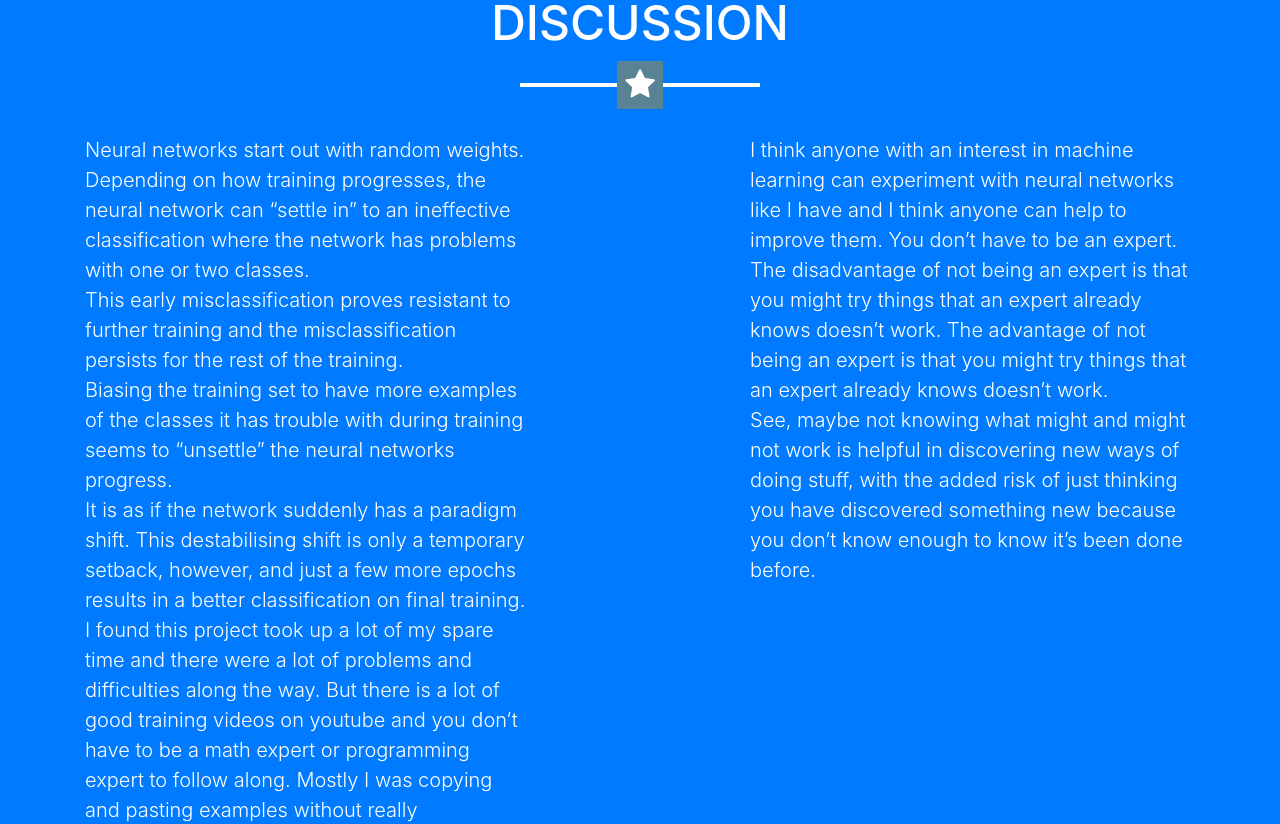
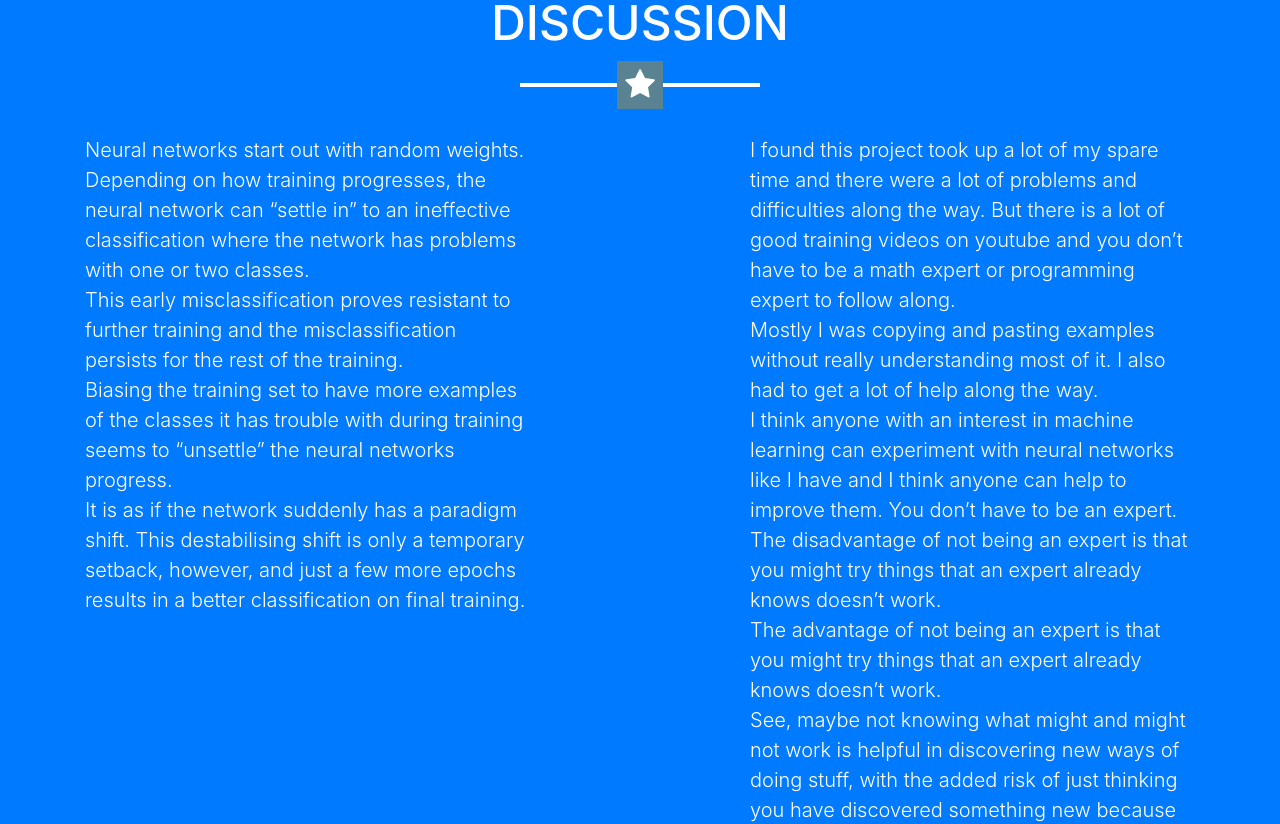
Before and after one commit to SamMcguire/website, a website with bundled scripts: page confusionproject.html in a window 1280 px wide. Shown: the part 6125-6949 px from the top of the page. Built offline with nearby package versions, Linux system fonts and the light colour scheme.

Commit message:
formatting

```diff
--- a/confusionproject.html
+++ b/confusionproject.html
@@ -244,16 +244,16 @@
               <br>This early misclassification proves resistant to further training and the misclassification persists for the rest of the training.
               <br/>Biasing the training set to have more examples of the classes it has trouble with during training seems to “unsettle” the neural networks progress.
               <br/>It is as if the network suddenly has a paradigm shift. This destabilising shift is only a temporary setback, however, and just a few more epochs results in a better classification on final training.
-              <br/>I found this project took up a lot of my spare time and there were a lot of problems and difficulties along the way. But there is a lot of good training videos on youtube and you don’t have to be a math expert or programming expert to follow along.
-              Mostly I was copying and pasting examples without really understanding most of it. I also had to get a lot of help along the way.
             </p>
           </div>
           <div class="col-lg-2 mr-auto"></div>
           <div class="col-lg-5 mr-auto">
             <p class="lead">
-              I think anyone with an interest in machine learning can experiment with neural networks like I have and I think anyone can help to improve them. You don’t have to be an expert.
+              I found this project took up a lot of my spare time and there were a lot of problems and difficulties along the way. But there is a lot of good training videos on youtube and you don’t have to be a math expert or programming expert to follow along.
+              <br/>Mostly I was copying and pasting examples without really understanding most of it. I also had to get a lot of help along the way.
+              <br/>I think anyone with an interest in machine learning can experiment with neural networks like I have and I think anyone can help to improve them. You don’t have to be an expert.
               <br/>The disadvantage of not being an expert is that you might try things that an expert already knows doesn’t work.
-              The advantage of not being an expert is that you might try things that an expert already knows doesn’t work.
+              <br/>The advantage of not being an expert is that you might try things that an expert already knows doesn’t work.
               <br/>See, maybe not knowing what might and might not work is helpful in discovering new ways of doing stuff, with the added risk of just thinking you have discovered something new because you don’t know enough to know it’s been done before.
             </p>
           </div>
```
